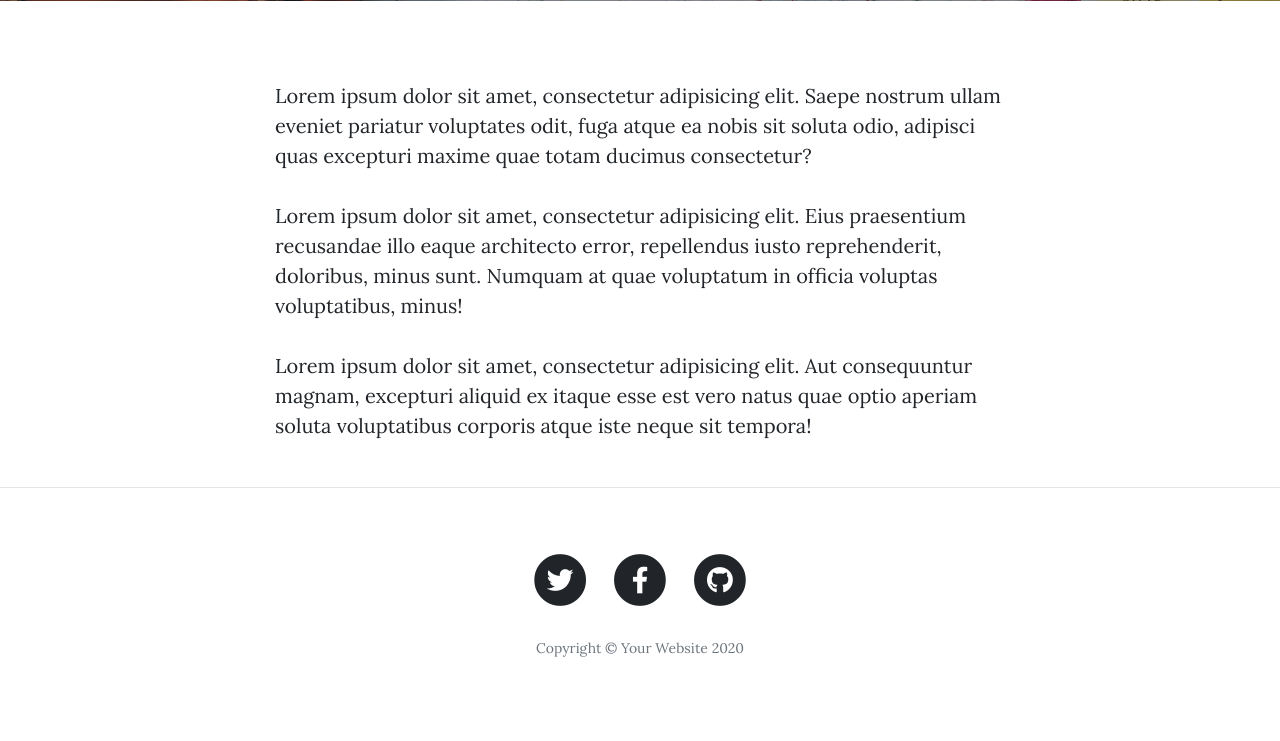
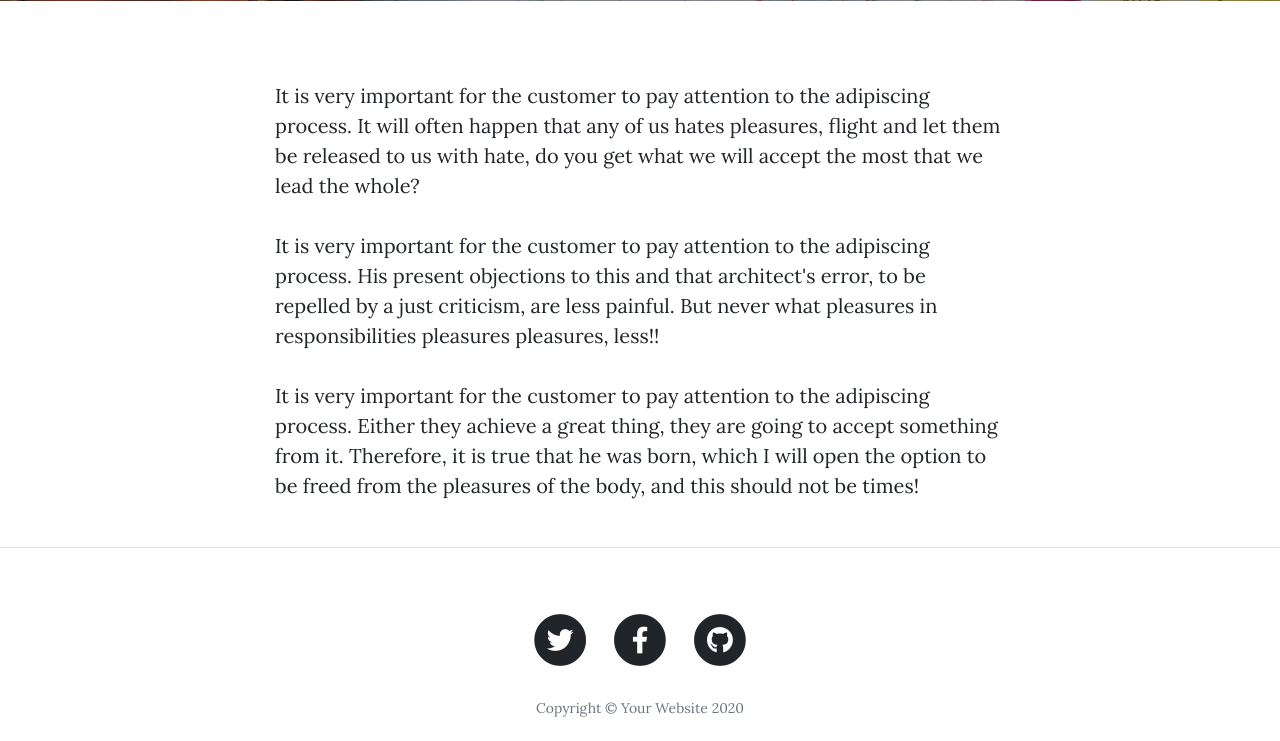
Before and after one commit to vedant0004/Restfull-Blog, a Flask app: page /about in a window 1280 px wide. Shown: the part 531-1272 px from the top of the page. Before the commit the page ends 1188 px from the top, so only its background shows below. Run offline with Flask 2, Linux system fonts and the light colour scheme; some libraries are stand-ins or nearby versions.

Commit message:
Update about.html

```diff
--- a/templates/about.html
+++ b/templates/about.html
@@ -19,9 +19,10 @@
   <div class="container">
     <div class="row">
       <div class="col-lg-8 col-md-10 mx-auto">
-        <p>Lorem ipsum dolor sit amet, consectetur adipisicing elit. Saepe nostrum ullam eveniet pariatur voluptates odit, fuga atque ea nobis sit soluta odio, adipisci quas excepturi maxime quae totam ducimus consectetur?</p>
-        <p>Lorem ipsum dolor sit amet, consectetur adipisicing elit. Eius praesentium recusandae illo eaque architecto error, repellendus iusto reprehenderit, doloribus, minus sunt. Numquam at quae voluptatum in officia voluptas voluptatibus, minus!</p>
-        <p>Lorem ipsum dolor sit amet, consectetur adipisicing elit. Aut consequuntur magnam, excepturi aliquid ex itaque esse est vero natus quae optio aperiam soluta voluptatibus corporis atque iste neque sit tempora!</p>
+        <p>It is very important for the customer to pay attention to the adipiscing process. It will often happen that any of us hates pleasures, flight and let them be released to us with hate, do you get what we will accept the most that we lead the whole?</p>
+        <p>It is very important for the customer to pay attention to the adipiscing process. His present objections to this and that architect's error, to be repelled by a just criticism, are less painful. But never what pleasures in responsibilities pleasures pleasures, less!!</p>
+        <p>It is very important for the customer to pay attention to the adipiscing process. Either they achieve a great thing, they are going to accept something from it. Therefore, it is true that he was born, which I will open the option to be freed from the pleasures of the body, and this should not be times!
+        </p>
       </div>
     </div>
   </div>
```
